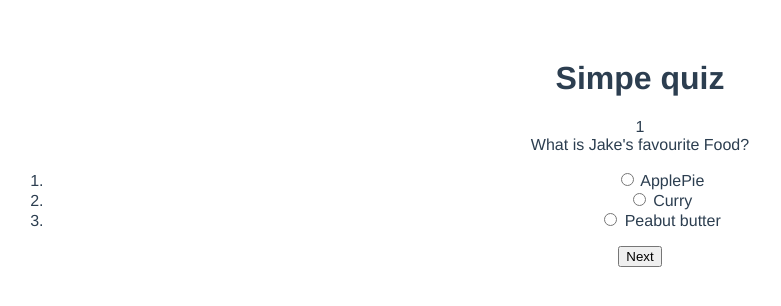
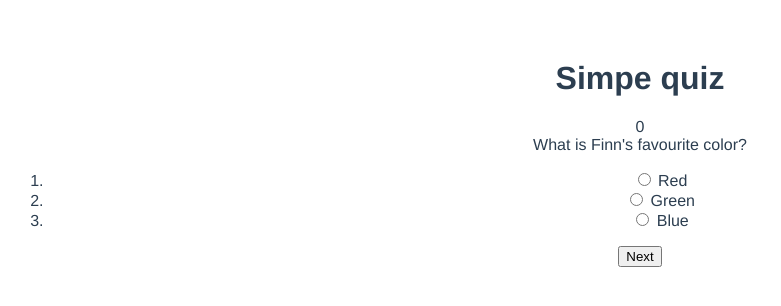
Before and after one commit to iamseye/vue-quiz, a Vue app: page / in a window 1280 px wide. Both pictures are taken after a click on the button "Start". Shown: the top 306 px of the page, without its empty margins (0-781 px from the left). Built offline with nearby package versions, Linux system fonts and the light colour scheme.

Commit message:
FIX: quez index

```diff
--- a/src/App.vue
+++ b/src/App.vue
@@ -12,7 +12,7 @@ export default {
   name: 'app',
   data() {
     return {
-      quizIndex: 0,
+      quizIndex: -1,
       quizes: [
         {
           "question": "What is Finn's favourite color?",
--- a/src/components/Quiz.vue
+++ b/src/components/Quiz.vue
@@ -3,7 +3,7 @@
 
     {{ quizIndex }}
 
-    <div v-if="quizIndex > 0">
+    <div v-if="quizIndex >= 0">
       {{ quiz.question }}
       <ol>
         <li v-for="(answer, index) in quiz.answers" :key='index'>
```
